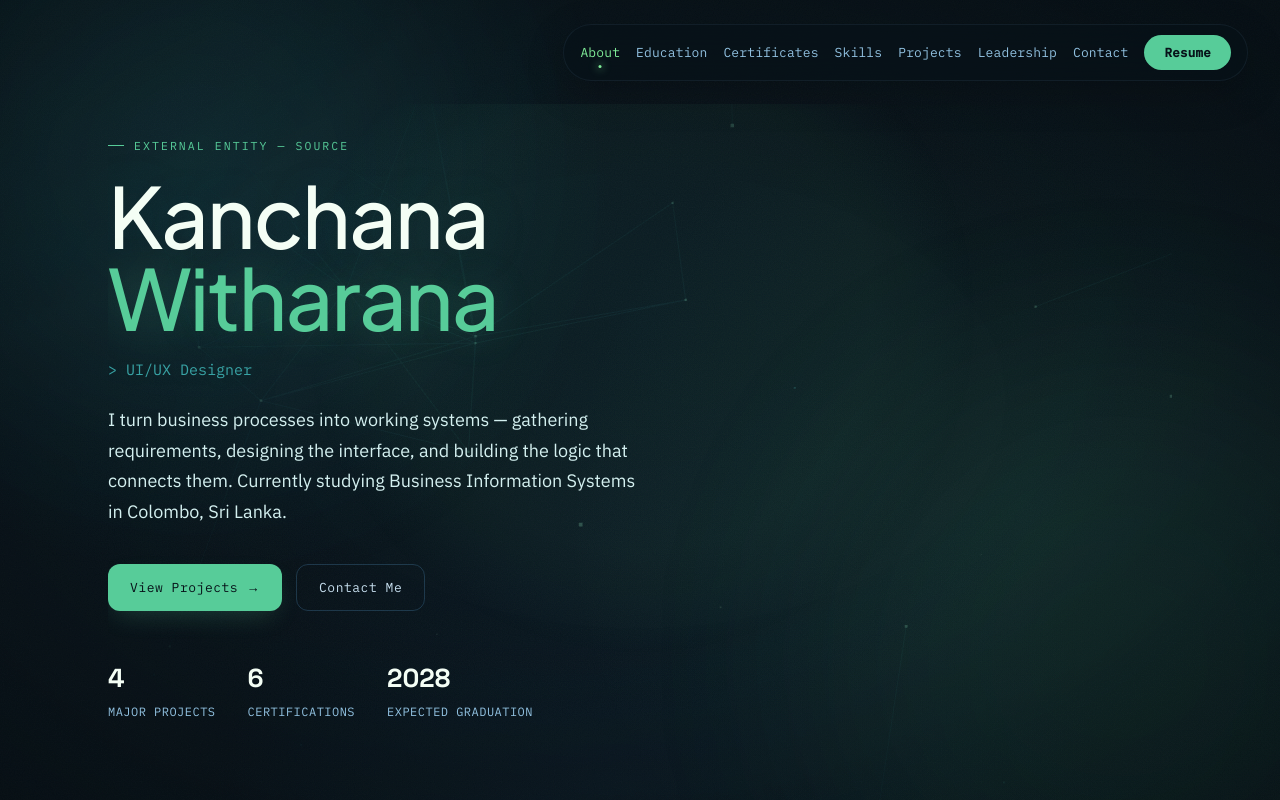
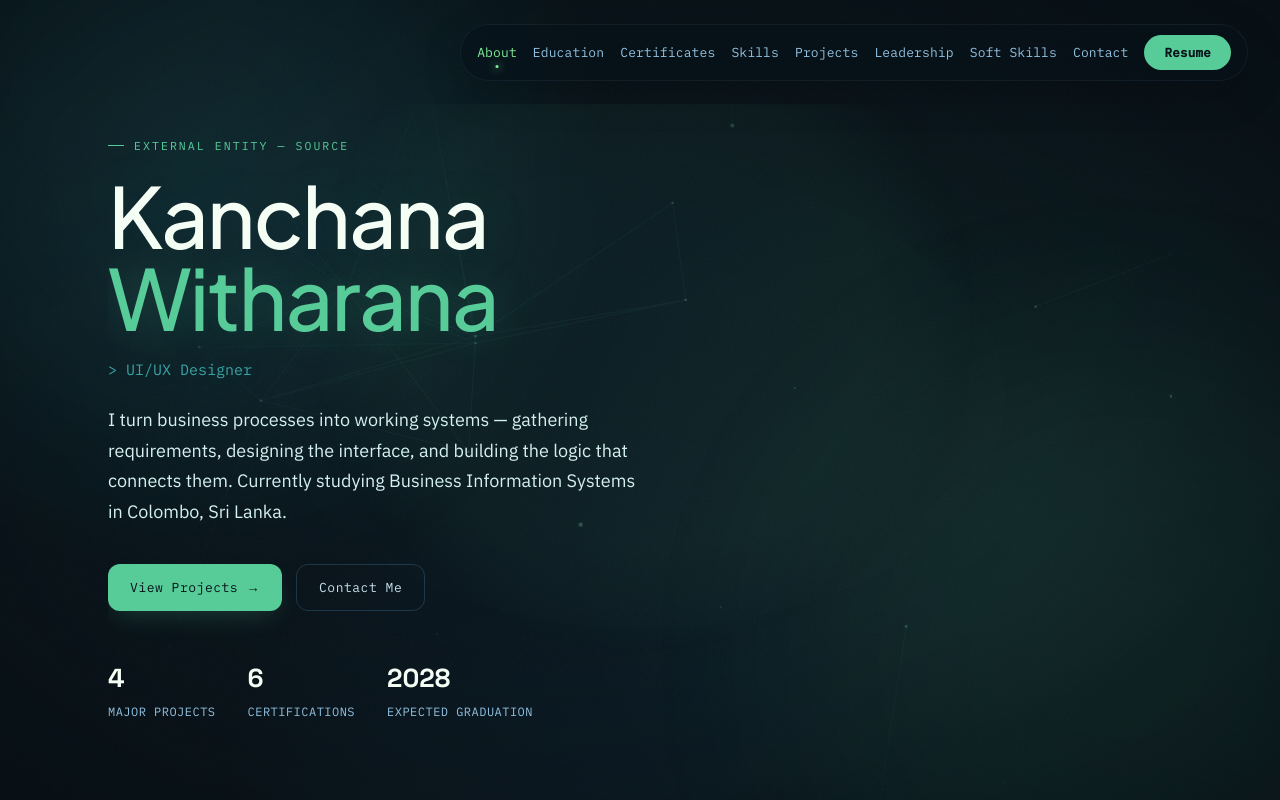
Before and after one commit to kanchana926/portfolio, a Next.js app: page / in a window 1280 px wide. Shown: the top 800 px of the page. Built offline with nearby package versions, Linux system fonts and the light colour scheme.

Commit message:
Add 'Soft Skills' section to portfolio

```diff
--- a/data/portfolio.ts
+++ b/data/portfolio.ts
@@ -14,6 +14,7 @@ export const nav = [
   { label: "Skills", target: "skills" },
   { label: "Projects", target: "projects" },
   { label: "Leadership", target: "leadership" },
+  { label: "Soft Skills", target: "soft-skills" },
   { label: "Contact", target: "contact" },
 ] as const;
 
```
